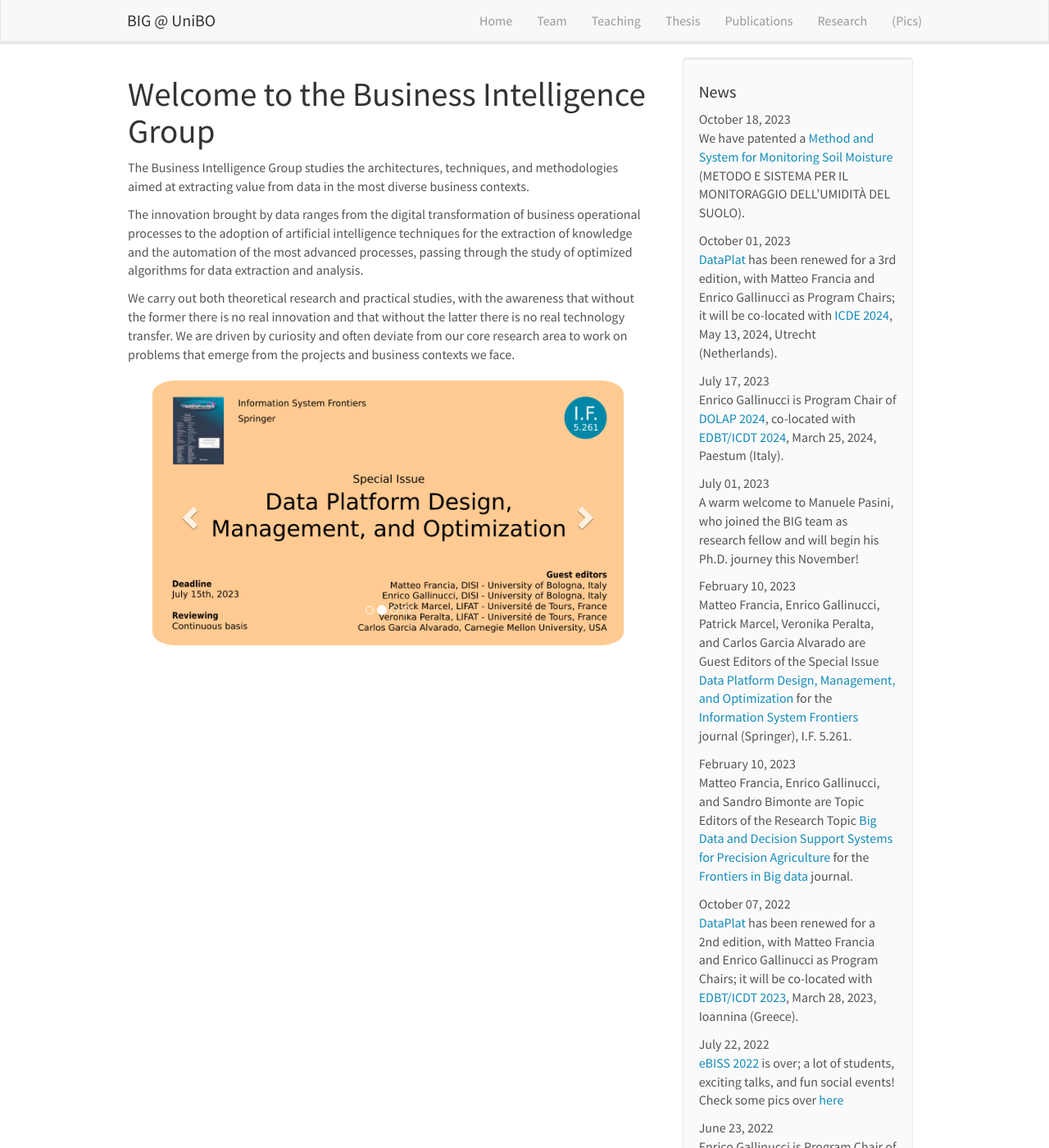
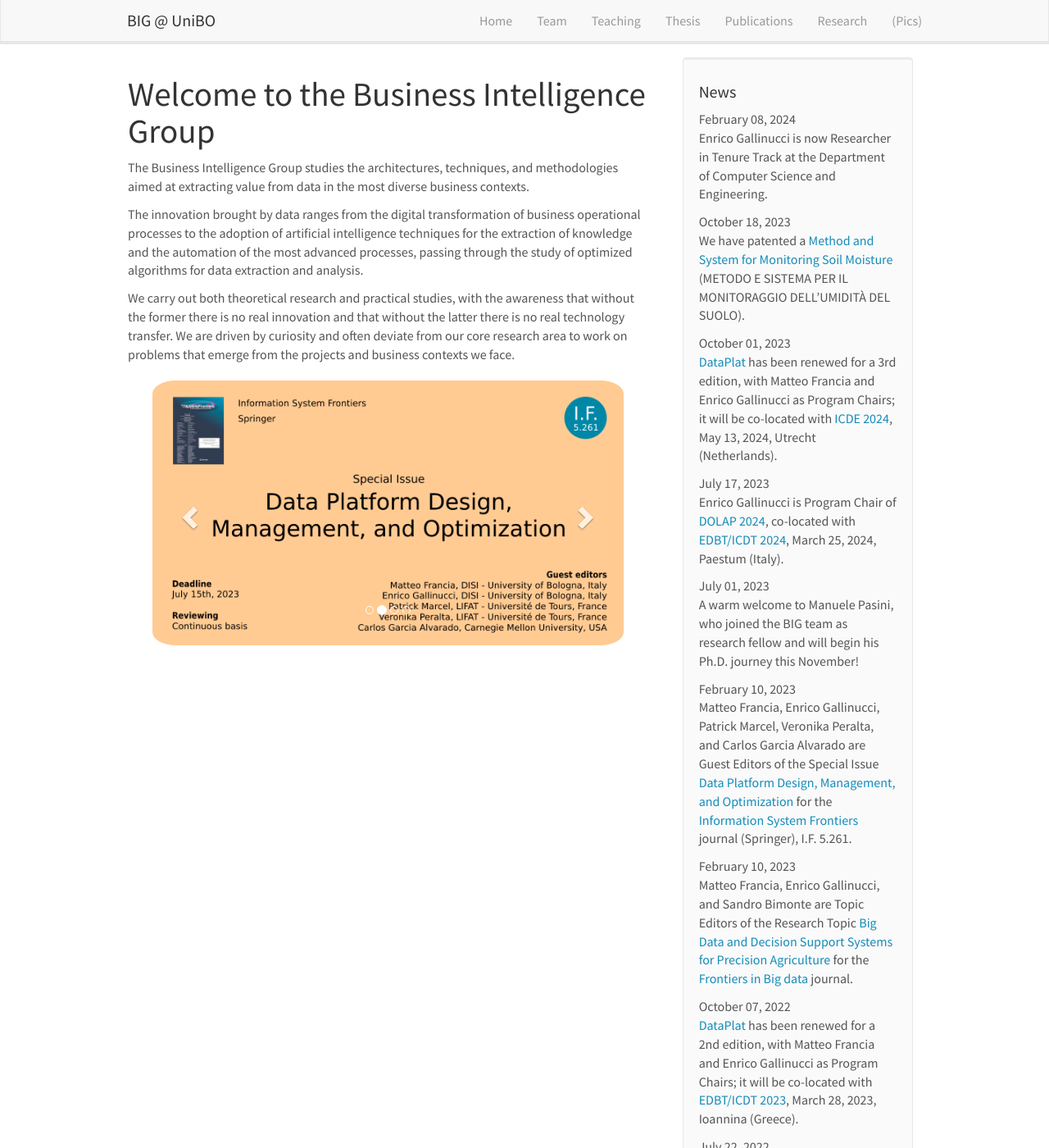
Before and after one commit to big-unibo/big-unibo.github.io, a Jekyll site: the page built from _pages/home.md, in a window 1280 px wide and 1400 px high. Shown: the whole window at 82% size. Built offline with Jekyll 4.4.1, drawn with Linux system fonts in a browser that asks for light colours; nearby versions of some CDN libraries; some of the changed text lies outside the part shown.

Commit message:
News Enrico RTT

```diff
--- a/_data/news.yml
+++ b/_data/news.yml
@@ -1,3 +1,6 @@
+- date: February 08, 2024
+  headline: "Enrico Gallinucci is now Researcher in Tenure Track at the Department of Computer Science and Engineering."
+
 - date: October 18, 2023
   headline: "We have patented a <a href='https://www.uibm.gov.it/bancadati/single_search/text_search/index/'>Method and System for Monitoring Soil Moisture</a> (METODO E SISTEMA PER IL MONITORAGGIO DELL’UMIDITÀ DEL SUOLO)."
 
--- a/_data/team_members.yml
+++ b/_data/team_members.yml
@@ -18,7 +18,7 @@
 
 - name: Enrico Gallinucci
   photo: GallinucciE.jpg
-  info: Junior Assistant Professor #, started Jun 2021
+  info: Researcher in Tenure Track #, started Feb 2024
   email: enrico.gallinucci@unibo.it
   bio: "Enrico Gallinucci is a computer science researcher at the University of Bologna since 2013, where he teaches the Master's Degree Big Data course and carries out his research activities in the fields of Business Intelligence and Big Data. His research interests are aimed in particular at the aspects of modeling, integration and data analysis, both from the methodological and algorithmic perspectives. The current research topics include: the design of a multistore system to manage data integration and to optimize queries on distributed databases, including relational and NoSQL technologies; the development of smart approaches to support the data scientist in searching, organizing and analizing data in a big data environment; the design of innovative and scalable techniques to analyze large-scale trajectory data. He is currently involved in several projects to deploy the research topics in practical applications, particularly in the precision agriculture sector."
 
```
